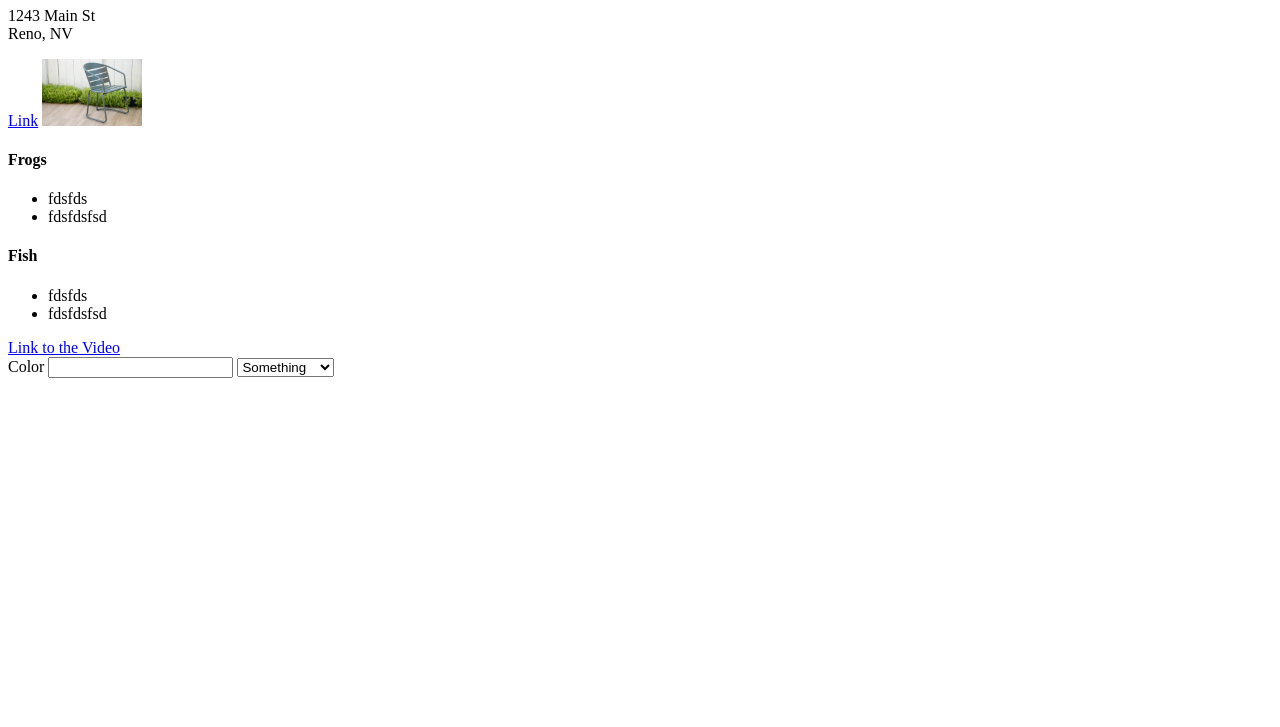
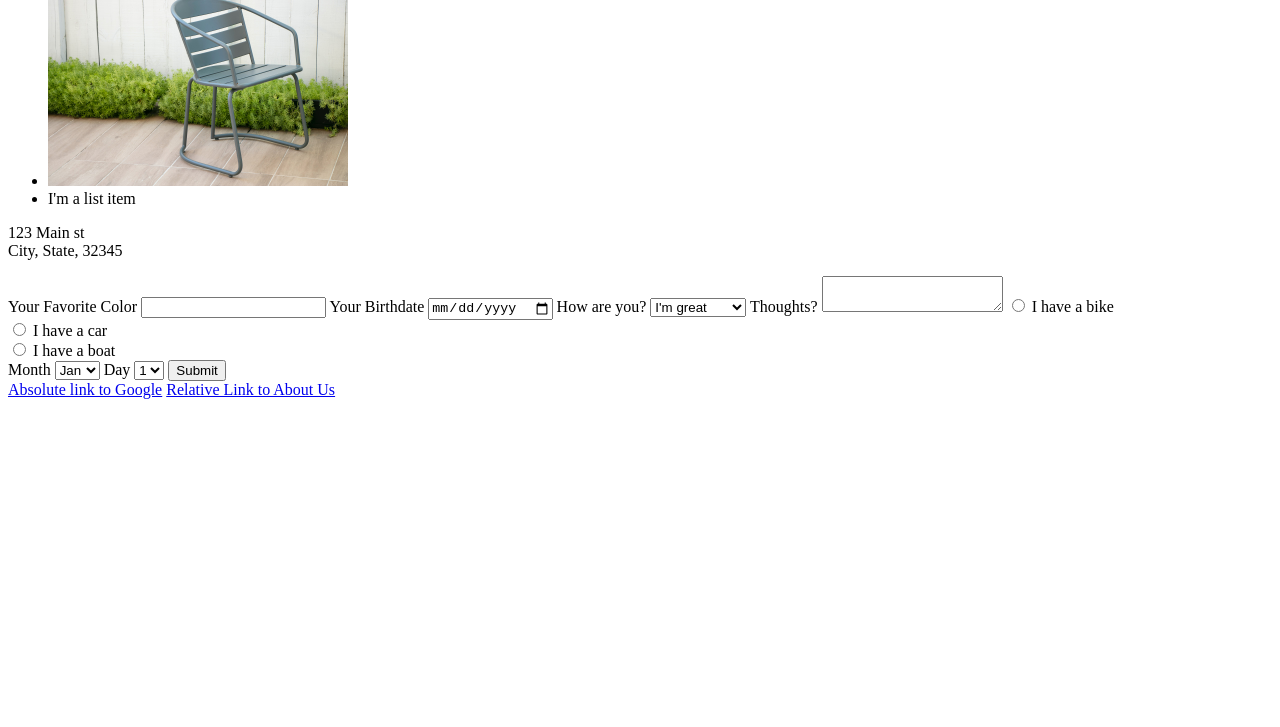
Before and after one commit to natafaye/fesd-week-1-new, a website: page index.html in a window 1280 px wide. Shown: the part 73-800 px from the top of the page. Drawn offline with Linux system fonts and the light colour scheme.

Commit message:
array method codewars

```diff
--- a/index.html
+++ b/index.html
@@ -1,46 +1,74 @@
 <!DOCTYPE html>
 <html>
 <head>
-    <title>This goes in the tab</title>
+    <!-- STUFF YOU DON'T SEE (INFO ABOUT THE PAGE) -->
+    <title>Text that goes in the top tab</title>
 </head>
 <body>
-    <h1>Frogs</h1>
+    <!-- STUFF YOU SEE -->
+    <h3>Headings</h3>
+    <ul>
+        <li>
+            <!-- Self-closing (void) element -->
+            <img src="images/chair.jpg" width="300"/><!-- hack - we'll fix this with CSS starting next week -->
+        </li>
+        <li>I'm a list item</li>
+    </ul>
+    <div>
+
+    </div>
     <p>
-        1243 Main St<br/>
-        Reno, NV
+        123 Main st<br/>
+        City, State, 32345
     </p>
-    <a href="something">Link</a>
-    <img src="images/chair.jpg" width="100"/>
-    <div>
-        <h4>Frogs</h4>
-        <ul>
-            <li>fdsfds</li>
-            <li>
-                fdsfdsfsd
-            </li>
-        </ul>
-    </div>
-    <div>
-        <h4>Fish</h4>
-        <ul>
-            <li>fdsfds</li>
-            <li>
-                fdsfdsfsd
-            </li>
-        </ul>
-    </div>
+    <section>
+        <form>
+            <label for="color-input">Your Favorite Color</label>
+            <input type="text" id="color-input"/>
 
-    <a href="https://youtube.com">Link to the Video</a>
-    <form>
-        <label for="color-input">Color</label>
-        <input type="text" id="color-input"/>
-        <select>
-            <option value="1">Something</option>
-            <option value="2">Something 2</option>
-            <option value="3">Something 3</option>
-        </select>
-    </form>
-    <div>
-    </div>
+            <label for="birth-input">Your Birthdate</label>
+            <input type="date" id="birth-input"/>
+
+            <label for="feelings-select">How are you?</label>
+            <select id="feelings-select">
+                <option>I'm great</option>
+                <option>I'm not great</option>
+            </select>
+
+            <label for="thoughts-input">Thoughts?</label>
+            <textarea id="thoughts-input"></textarea>
+
+            <input type="radio" id="vehicle1" name="vehicle" value="Bike">
+            <label for="vehicle1"> I have a bike</label><br>
+
+            <input type="radio" id="vehicle2" name="vehicle" value="Car">
+            <label for="vehicle2"> I have a car</label><br>
+
+            <input type="radio" id="vehicle3" name="vehicle" value="Boat">
+            <label for="vehicle3"> I have a boat</label><br>
+
+
+            <label for="feelings-select">Month</label>
+            <select id="feelings-select">
+                <option>Jan</option>
+                <option>Feb</option>
+                <option>Mar</option>
+                <option>Apr</option>
+            </select>
+
+            <label for="feelings-select">Day</label>
+            <select id="feelings-select">
+                <option>1</option>
+                <option>2</option>
+                <option>3</option>
+                <option>4</option>
+            </select>
+
+            <button>Submit</button>
+        </form>
+    </section>
+    <article></article>
+    <a href="http://www.google.com">Absolute link to Google</a>
+    <a href="aboutus.html">Relative Link to About Us</a>
 </body>
 </html>
```
Also changed, not shown: aboutus.html (added, +11 -0 lines), codewars.js (+81 -48 lines).
